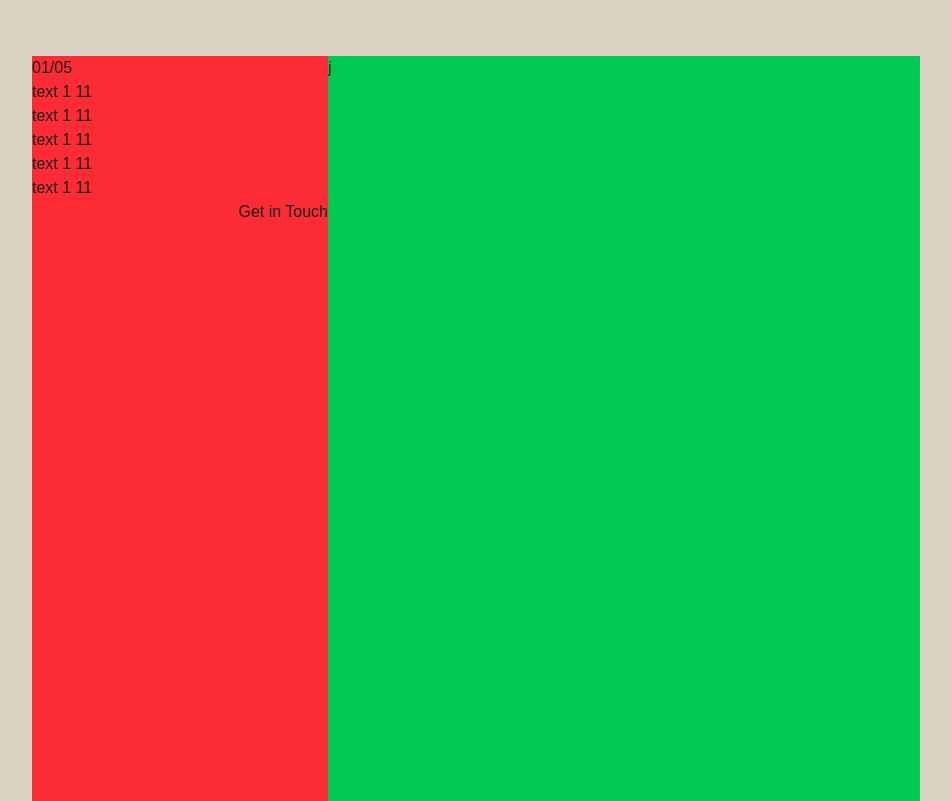
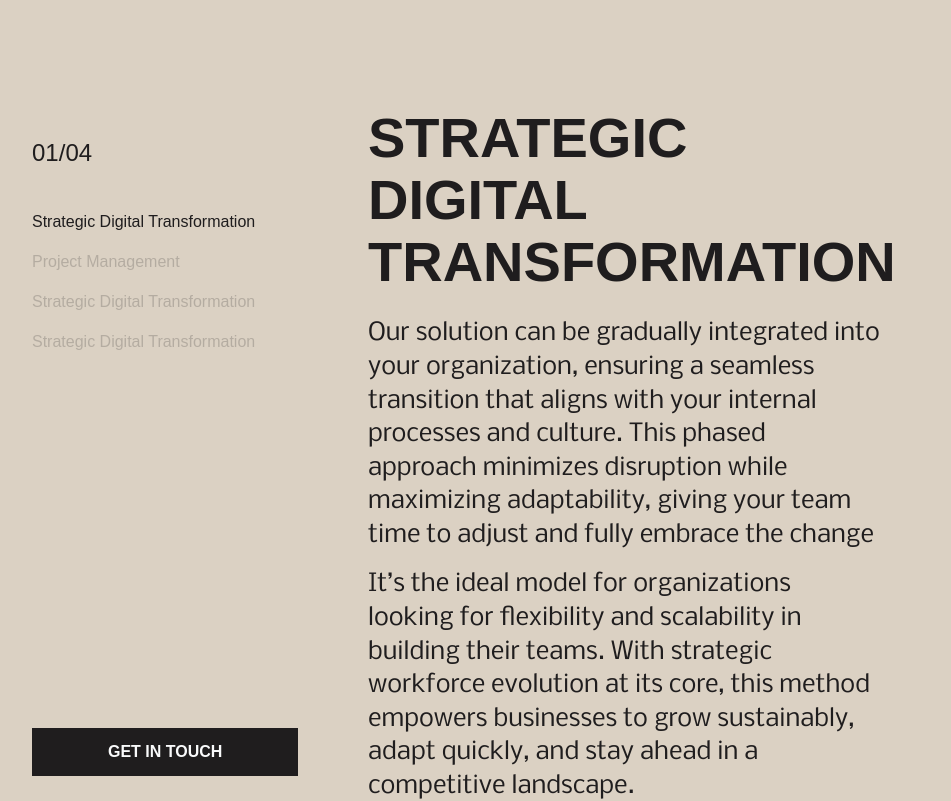
Before and after one commit to cognivanta/Website, a React (Vite) app: page / in a window 1280 px wide. Shown: the part 2560-3361 px from the top of the page, without its empty margins (16-967 px from the left). Built offline with nearby package versions, Linux system fonts and the light colour scheme; grey boxes are pictures that could not be loaded.

Commit message:
add ExpertieseSection

```diff
--- a/src/components/sections/home/ExpertiseSection.tsx
+++ b/src/components/sections/home/ExpertiseSection.tsx
@@ -1,9 +1,10 @@
-import React from 'react'
+import React, { useState, useEffect, useRef } from 'react'
 import video1 from "../../../assets/expertiseSection-video-1.mp4"
 import video2 from "../../../assets/expertiseSection-video-2.mp4"
+import { sections } from './ExpertiseSectionContent';
 
 const heroContant: string = "we have the right solution for you"
-var heroDesWords: string[] = heroContant.split(" ")
+const heroDesWords: string[] = heroContant.split(" ")
 
 const Hero: React.FC = () => {
   return (
@@ -38,59 +39,107 @@ const Hero: React.FC = () => {
   )
 }
 
+
+const ServicesScroll: React.FC = () => {
+  const [activeIndex, setActiveIndex] = useState(1);
+  const sectionRefs = useRef<(HTMLDivElement | null)[]>([]);
+
+  // Intersection Observer to detect which section is in view
+  useEffect(() => {
+    const observer = new IntersectionObserver(
+      (entries) => {
+        entries.forEach((entry) => {
+          if (entry.isIntersecting) {
+            // Get the index of the visible section and update state
+            const target = entry.target as HTMLElement;
+            setActiveIndex(Number(target.dataset.index));
+          }
+        });
+      },
+      { rootMargin: '-40% 0px -40% 0px' } // Triggers when section is in the middle 20% of screen
+    );
+
+    sectionRefs.current.forEach((ref) => {
+      if (ref) observer.observe(ref);
+    });
+
+    return () => observer.disconnect();
+  }, []);
+
+  return (
+    <div className="relative flex flex-col md:flex-row bg-background">
+
+      {/* 1. STICKY SIDEBAR */}
+      <div className="sticky top-0 h-screen sm:w-full md:w-1/4 flex flex-col justify-center z-10 bg-background">
+        <div className='flex flex-col w-[90%] h-[80vh]'>
+          {/* Counter */}
+          <div className="text-xl mb-10 self-start">
+            0{activeIndex}/0{sections.length}
+          </div>
+          {/* Anchor Links */}
+          <div className="hidden md:flex flex-col gap-4 flex-grow">
+            {sections.map((sec) => (
+              <div
+                key={sec.id}
+                className={`transition-opacity duration-300 ${activeIndex === sec.id ? 'opacity-100' : 'opacity-20'}`}
+              >
+                {sec.title}
+              </div>
+            ))}
+          </div>
+          {/* Get In Touch Button */}
+          <div className='w-full bg-headline text-gray-50 mt-auto py-3'>
+            <button className='w-full uppercase text-center font-bold'>get in touch</button>
+          </div>
+        </div>
+      </div>
+
+      {/* 2. SCROLLING CONTENT */}
+      <div className="w-1/2 relative z-10 pb-[50vh]">
+        {sections.map((sec, i) => (
+          <div
+            key={sec.id}
+            data-index={sec.id}
+            ref={el => { sectionRefs.current[i] = el; }}
+            className="min-h-screen flex flex-col justify-center p-10 border-b-2 border-border"
+          >
+            <h2 className="text-4xl font-bold uppercase mb-6">{sec.title}</h2>
+            <div className="flex flex-col gap-4 font-nobile">
+              {sec.content.map((paragraph, index) => (
+                <p key={index} className="text-xl max-w-lg">
+                  {paragraph}
+                </p>
+              ))}
+            </div>
+          </div>
+        ))}
+      </div>
+
+      {/* 3. STICKY BACKGROUND VIDEO */}
+      <div className="hidden md:flex justify-center items-center sticky top-0 h-screen w-1/4">
+        <video
+          src={video2}
+          className="w-[90%] h-[80%] object-cover"
+          autoPlay loop muted playsInline
+        />
+      </div>
+
+    </div>
+  );
+}
+
+
 const ExpertiseSection: React.FC = () => {
 
   return (
     <section id="feature" className="relative flex-col w-full min-h-screen font-sans bg-background section-padding">
       <div className="mt-[5rem]">
         <Hero />
-
       </div>
+      <ServicesScroll />
 
 
-      <div className="flex flex-col md:flex-row w-full min-h-screen">
-        {/* side bar */}
-        <div className="sticky bg-red-500 w-full md:w-[25%] hidden md:block">
-          <div className="flex flex-col w-full h-full text-left">
-            <div className="self-start">
-              01/05
-            </div>
 
-            <div className="">
-              <p>text 1 11</p>
-              <p>text 1 11</p>
-              <p>text 1 11</p>
-              <p>text 1 11</p>
-              <p>text 1 11</p>
-            </div>
-
-            <div className="self-end">
-              Get in Touch
-            </div>
-
-          </div>
-        </div>
-
-        {/* list */}
-        <div className="flex bg-green-500 w-full md:w-[50%] min-h-[50vh]">
-          j
-        </div>
-
-        {/* sticky image */}
-        <div className="sticky items-center w-full md:w-[25%] h-[50vh] md:h-screen">
-          <div className="flex items-center justify-center w-full h-full">
-            <video
-              src={video2}
-              autoPlay
-              muted
-              loop
-              playsInline
-              className="w-full h-[70%]"
-            />
-          </div>
-        </div>
-
-      </div>
     </section>
   )
 }
--- /dev/null
+++ b/src/components/sections/home/ExpertiseSectionContent.ts
@@ -0,0 +1,89 @@
+export const sections = [
+    {
+        id: 1, title: 'Strategic Digital Transformation', content: [
+            `Our solution can be gradually integrated into your organization,
+
+ensuring a seamless transition that aligns with your internal
+
+processes and culture. This phased approach minimizes disruption
+
+while maximizing adaptability, giving your team time to adjust and
+
+fully embrace the change`,
+
+            `It’s the ideal model for organizations looking for flexibility and
+
+scalability in building their teams. With strategic workforce evolution
+
+at its core, this method empowers businesses to grow sustainably,
+
+adapt quickly, and stay ahead in a competitive landscape.
+`
+        ]
+    },
+    { id: 2, title: 'Project Management', content:[
+        `We provide experienced Project Managers who can step into your
+
+organization and take charge of projects from initiation to
+
+completion. They ensure that projects are delivered on time, within
+
+budget, and according to the required quality standards.
+`,
+
+`Our Project Managers bring strong leadership, communication, and
+
+problem-solving skills to every engagement. They work closely with
+
+your team to understand project goals, manage stakeholders, and
+
+drive successful outcomes.
+`
+    ] },
+
+    {
+        id: 3, title: 'Strategic Digital Transformation', content: [
+            `Our solution can be gradually integrated into your organization,
+
+ensuring a seamless transition that aligns with your internal
+
+processes and culture. This phased approach minimizes disruption
+
+while maximizing adaptability, giving your team time to adjust and
+
+fully embrace the change`,
+
+            `It’s the ideal model for organizations looking for flexibility and
+
+scalability in building their teams. With strategic workforce evolution
+
+at its core, this method empowers businesses to grow sustainably,
+
+adapt quickly, and stay ahead in a competitive landscape.
+`
+        ]
+    },
+    {
+        id: 4, title: 'Strategic Digital Transformation', content: [
+            `Our solution can be gradually integrated into your organization,
+
+ensuring a seamless transition that aligns with your internal
+
+processes and culture. This phased approach minimizes disruption
+
+while maximizing adaptability, giving your team time to adjust and
+
+fully embrace the change`,
+
+            `It’s the ideal model for organizations looking for flexibility and
+
+scalability in building their teams. With strategic workforce evolution
+
+at its core, this method empowers businesses to grow sustainably,
+
+adapt quickly, and stay ahead in a competitive landscape.
+`
+        ]
+    },
+    // ... other sections
+];
```
